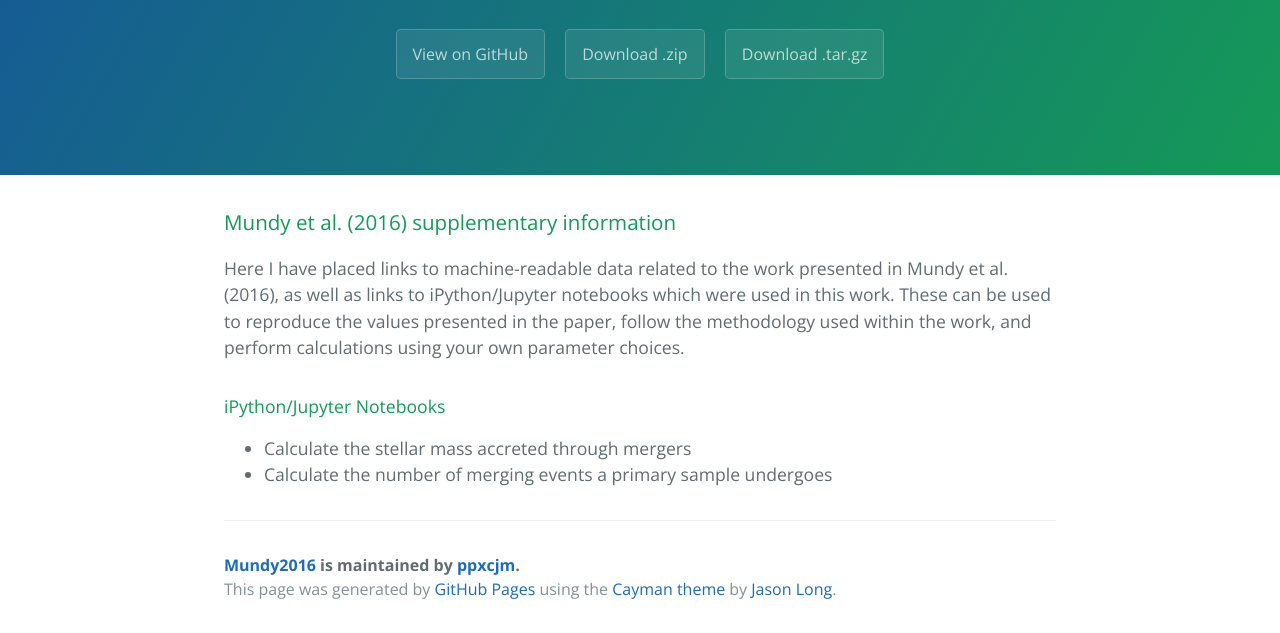
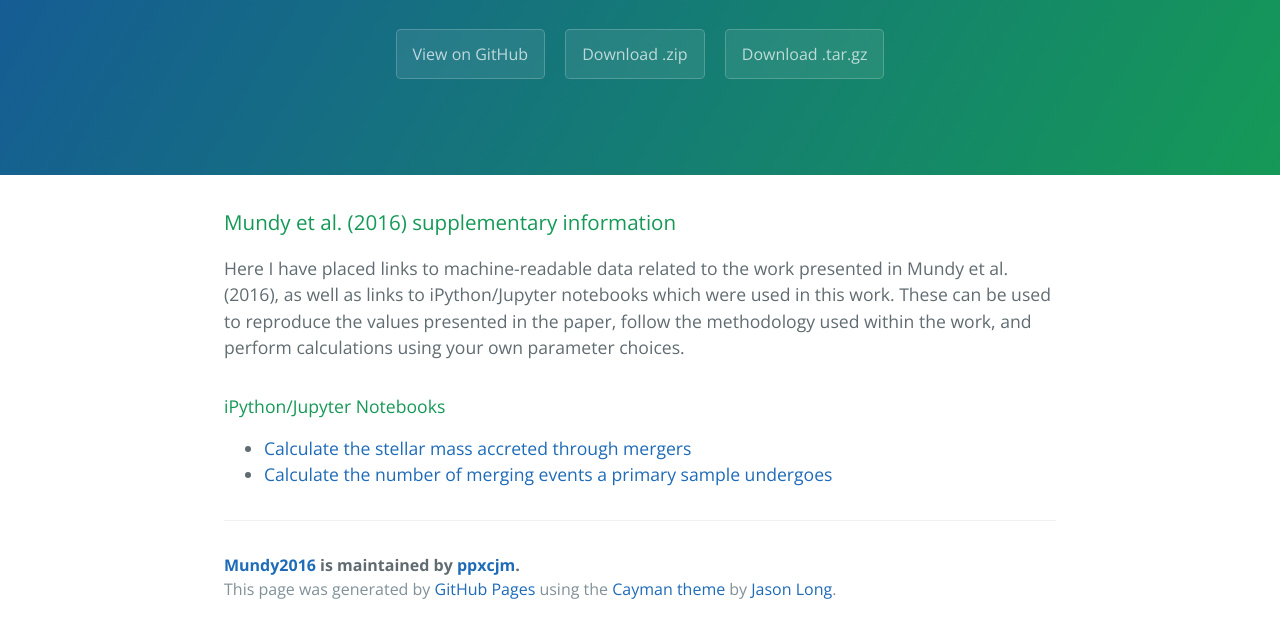
Before and after one commit to carl-mundy/mundy2016, a plain HTML site: page index.html in a window 1280 px wide. Shown: the part 208-841 px from the top of the page. Drawn offline with nearby package versions, Linux system fonts and the light colour scheme.

```diff
--- a/index.html
+++ b/index.html
@@ -28,8 +28,8 @@
 <a id="ipythonjupyter-notebooks" class="anchor" href="#ipythonjupyter-notebooks" aria-hidden="true"><span aria-hidden="true" class="octicon octicon-link"></span></a>iPython/Jupyter Notebooks</h4>
 
 <ul>
-<li>Calculate the stellar mass accreted through mergers</li>
-<li>Calculate the number of merging events a primary sample undergoes</li>
+<li><a href="https://github.com/ppxcjm/mundy2016/blob/gh-pages/notebooks/Mass%20brought%20in%20through%20mergers.ipynb">Calculate the stellar mass accreted through mergers</a></li>
+<li><a href="https://github.com/ppxcjm/mundy2016/blob/gh-pages/notebooks/Calculate%20N_merg%20between%20two%20redshifts.ipynb">Calculate the number of merging events a primary sample undergoes</a></li>
 </ul>
 
       <footer class="site-footer">
--- a/params.json
+++ b/params.json
@@ -1,6 +1,6 @@
 {
   "name": "Mundy2016",
   "tagline": "Scripts and notebooks related to Mundy et al. (2016)",
-  "body": "### Mundy et al. (2016) supplementary information\r\nHere I have placed links to machine-readable data related to the work presented in Mundy et al. (2016), as well as links to iPython/Jupyter notebooks which were used in this work. These can be used to reproduce the values presented in the paper, follow the methodology used within the work, and perform calculations using your own parameter choices.\r\n\r\n#### iPython/Jupyter Notebooks\r\n* Calculate the stellar mass accreted through mergers\r\n* Calculate the number of merging events a primary sample undergoes",
+  "body": "### Mundy et al. (2016) supplementary information\r\nHere I have placed links to machine-readable data related to the work presented in Mundy et al. (2016), as well as links to iPython/Jupyter notebooks which were used in this work. These can be used to reproduce the values presented in the paper, follow the methodology used within the work, and perform calculations using your own parameter choices.\r\n\r\n#### iPython/Jupyter Notebooks\r\n* [Calculate the stellar mass accreted through mergers](https://github.com/ppxcjm/mundy2016/blob/gh-pages/notebooks/Mass%20brought%20in%20through%20mergers.ipynb)\r\n* [Calculate the number of merging events a primary sample undergoes](https://github.com/ppxcjm/mundy2016/blob/gh-pages/notebooks/Calculate%20N_merg%20between%20two%20redshifts.ipynb)",
   "note": "Don't delete this file! It's used internally to help with page regeneration."
 }
```
